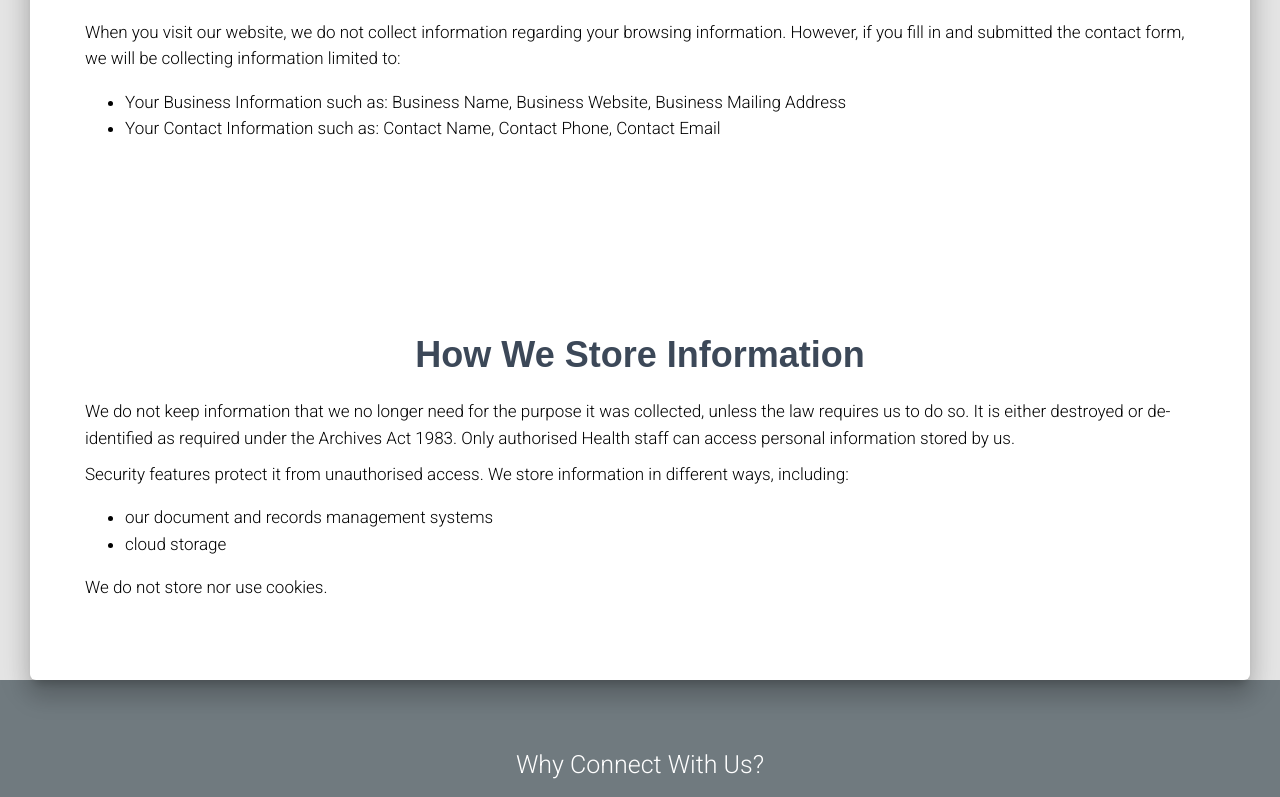
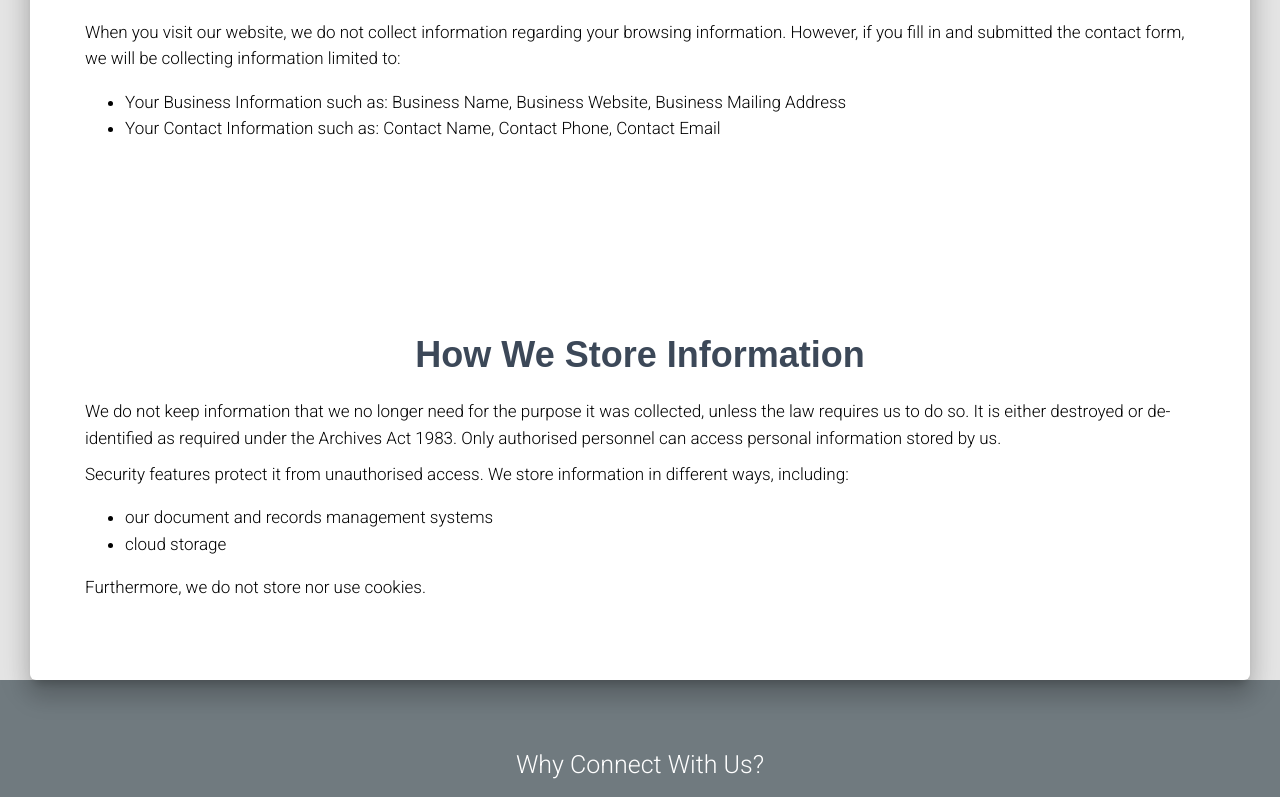
Before and after one commit to uwasystemhealth/livinglab-site-v3, a Next.js app: page /privacy-policy in a window 1280 px wide. Shown: the part 471-1268 px from the top of the page. Built offline with nearby package versions, Linux system fonts and the light colour scheme.

Commit message:
privacy policy fix

```diff
--- a/pages-sections/PrivacyPolicy-Sections/PrivacyPolicyContent.js
+++ b/pages-sections/PrivacyPolicy-Sections/PrivacyPolicyContent.js
@@ -25,7 +25,7 @@ const PrivacyPolicyContent = () => {
 				<h2 className={classes.title}>How We Store Information</h2>
 				<h5 className={classes.description}>
 					We do not keep information that we no longer need for the purpose it was collected, unless the law requires us to do so. It is
-					either destroyed or de-identified as required under the Archives Act 1983. Only authorised Health staff can access personal
+					either destroyed or de-identified as required under the Archives Act 1983. Only authorised personnel can access personal
 					information stored by us.
 				</h5>
 				<h5 className={classes.description}>
@@ -34,7 +34,7 @@ const PrivacyPolicyContent = () => {
 						<li>our document and records management systems</li>
 						<li>cloud storage</li>
 					</ul>
-					We do not store nor use cookies.
+					Furthermore, we do not store nor use cookies.
 				</h5>
 			</div>
 		</Fragment>
```
